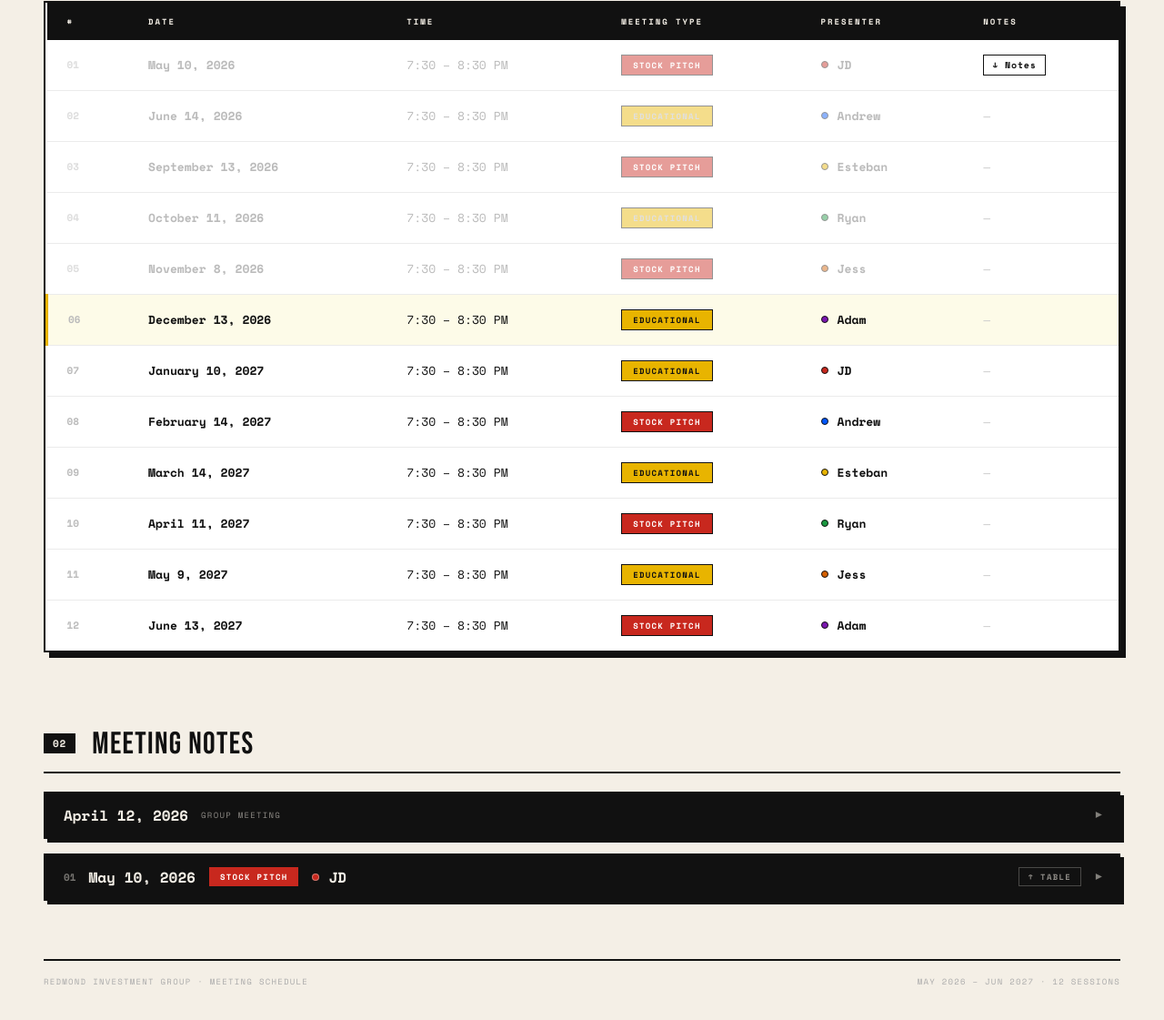
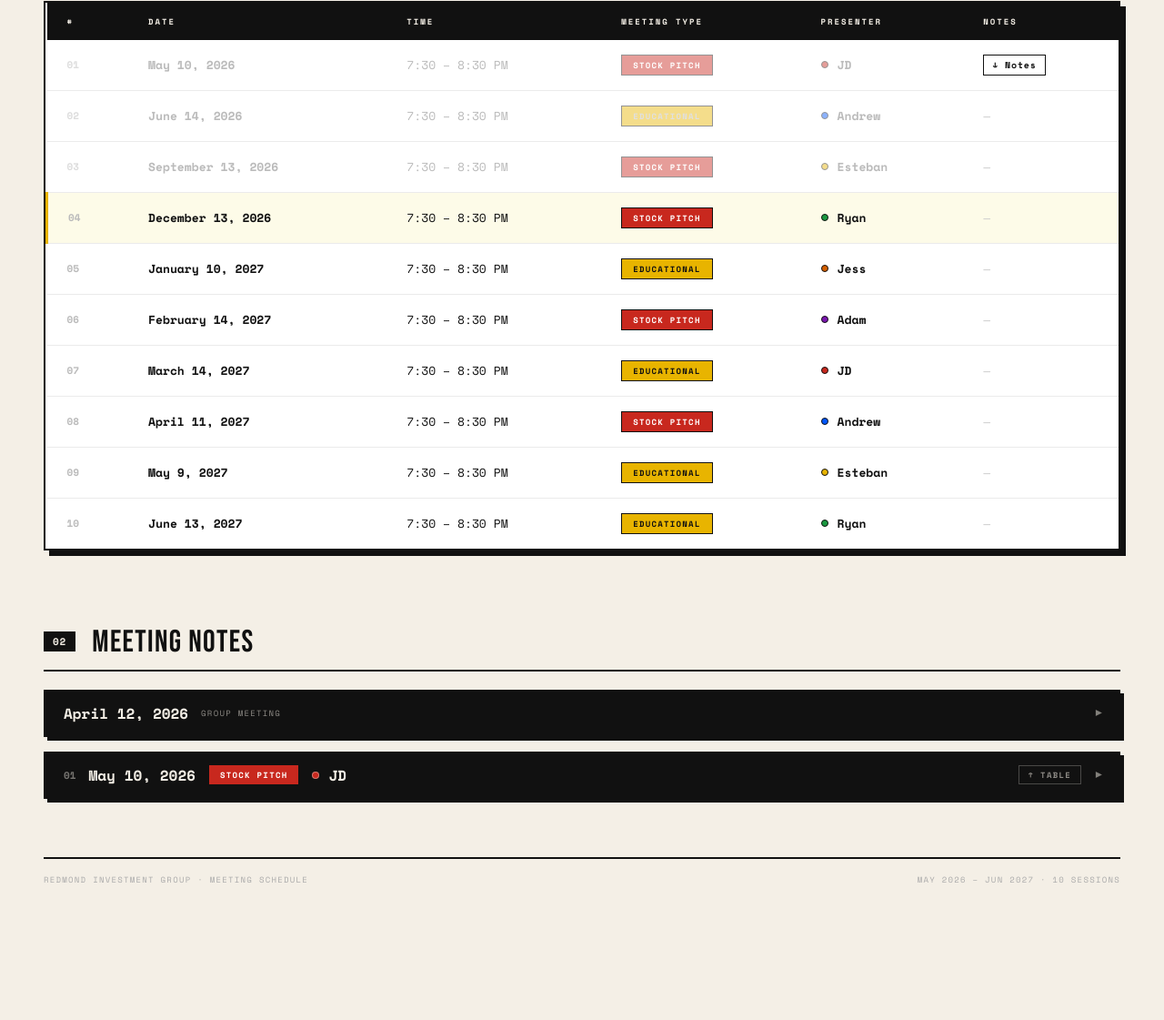
Before and after one commit to esteban-herrera/rig-schedule, a plain HTML site: page index.html in a window 1280 px wide. Shown: the part 499-1620 px from the top of the page at 91% size. After the commit the page ends 1528 px from the top, so only its background shows below. Drawn offline with nearby package versions, Linux system fonts and the light colour scheme.

Commit message:
Shift rotation: Ryan pitches Dec 13, drop unheld Oct/Nov slots
Co-Authored-By: Claude Opus 5.5 <noreply@anthropic.com>

```diff
--- a/index.html
+++ b/index.html
@@ -442,7 +442,7 @@
 
   <footer class="page-footer">
     <span>Redmond Investment Group · Meeting Schedule</span>
-    <span>May 2026 – Jun 2027 · 12 Sessions</span>
+    <span>May 2026 – Jun 2027 · 10 Sessions</span>
   </footer>
 
   <script>
@@ -451,21 +451,19 @@
       { date: '2026-05-10', member: 'JD',      topic: 'Micron Technology (MU)', transactions: [] },
       { date: '2026-06-14', member: 'Andrew',   topic: '', transactions: [] },
       { date: '2026-09-13', member: 'Esteban',  topic: '', transactions: [] },
-      { date: '2026-10-11', member: 'Ryan',     topic: '', transactions: [] },
-      { date: '2026-11-08', member: 'Jess',     topic: '', transactions: [] },
-      { date: '2026-12-13', member: 'Adam',     topic: '', transactions: [] },
-      { date: '2027-01-10', member: 'JD',       topic: '', transactions: [] },
-      { date: '2027-02-14', member: 'Andrew',   topic: '', transactions: [] },
-      { date: '2027-03-14', member: 'Esteban',  topic: '', transactions: [] },
-      { date: '2027-04-11', member: 'Ryan',     topic: '', transactions: [] },
-      { date: '2027-05-09', member: 'Jess',     topic: '', transactions: [] },
-      { date: '2027-06-13', member: 'Adam',     topic: '', transactions: [] },
+      { date: '2026-12-13', member: 'Ryan',     topic: '', transactions: [] },
+      { date: '2027-01-10', member: 'Jess',     topic: '', transactions: [] },
+      { date: '2027-02-14', member: 'Adam',     topic: '', transactions: [] },
+      { date: '2027-03-14', member: 'JD',       topic: '', transactions: [] },
+      { date: '2027-04-11', member: 'Andrew',   topic: '', transactions: [] },
+      { date: '2027-05-09', member: 'Esteban',  topic: '', transactions: [] },
+      { date: '2027-06-13', member: 'Ryan',     topic: '', transactions: [] },
     ];
 
     // Each member's first appearance type; subsequent appearances flip
     const MEMBER_BASE_TYPE = {
       JD: 'pitch', Andrew: 'educational', Esteban: 'pitch',
-      Ryan: 'educational', Jess: 'pitch', Adam: 'educational'
+      Ryan: 'pitch', Jess: 'educational', Adam: 'pitch'
     };
     const memberOccurrence = {};
     meetings.forEach(m => {
```
